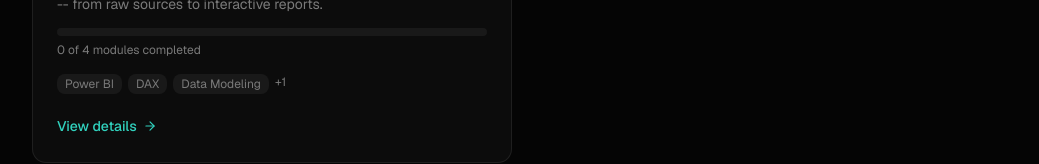
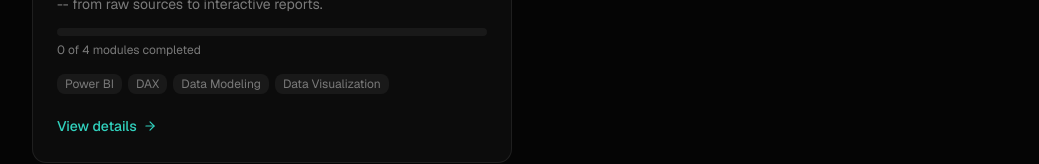
Before and after one commit to kraliken/kraliknorbert, a Next.js app: page /learning in a window 1280 px wide. Shown: the part 324-488 px from the top of the page, without its empty margins (115-1154 px from the left). Built offline with nearby package versions, Linux system fonts and the light colour scheme.

Commit message:
feat: show all tags on learning card without +N indicator

```diff
--- a/components/learning-card.tsx
+++ b/components/learning-card.tsx
@@ -50,7 +50,7 @@ export function LearningCard({ learning }: LearningCardProps) {
         />
 
         <div className="flex flex-wrap gap-1.5 pt-1">
-          {learning.tags.slice(0, 3).map((tag) => (
+          {learning.tags.map((tag) => (
             <span
               key={tag}
               className="inline-flex items-center rounded-md bg-secondary px-2 py-0.5 text-xs text-muted-foreground"
@@ -58,9 +58,6 @@ export function LearningCard({ learning }: LearningCardProps) {
               {tag}
             </span>
           ))}
-          {learning.tags.length > 3 && (
-            <span className="text-xs text-muted-foreground">+{learning.tags.length - 3}</span>
-          )}
         </div>
       </div>
 
```
